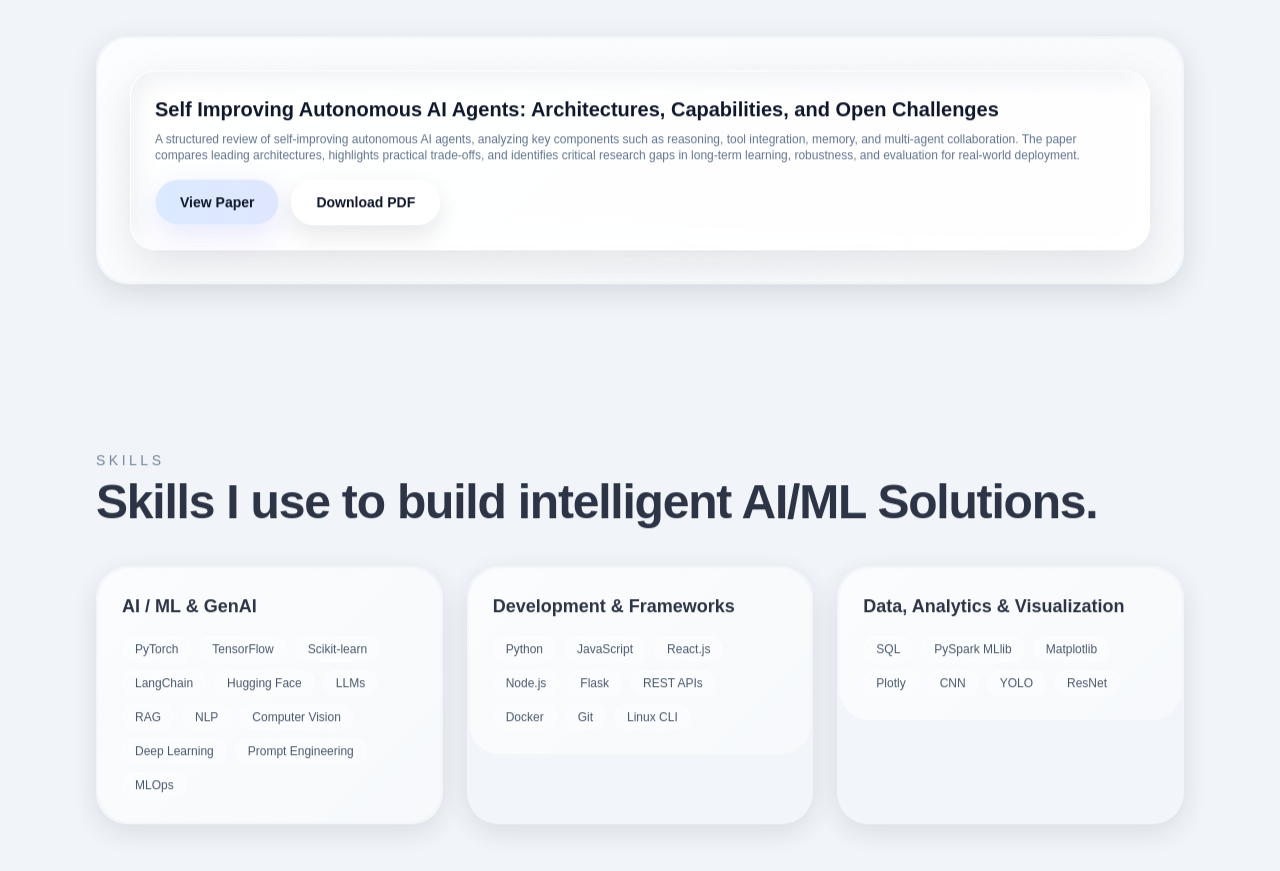
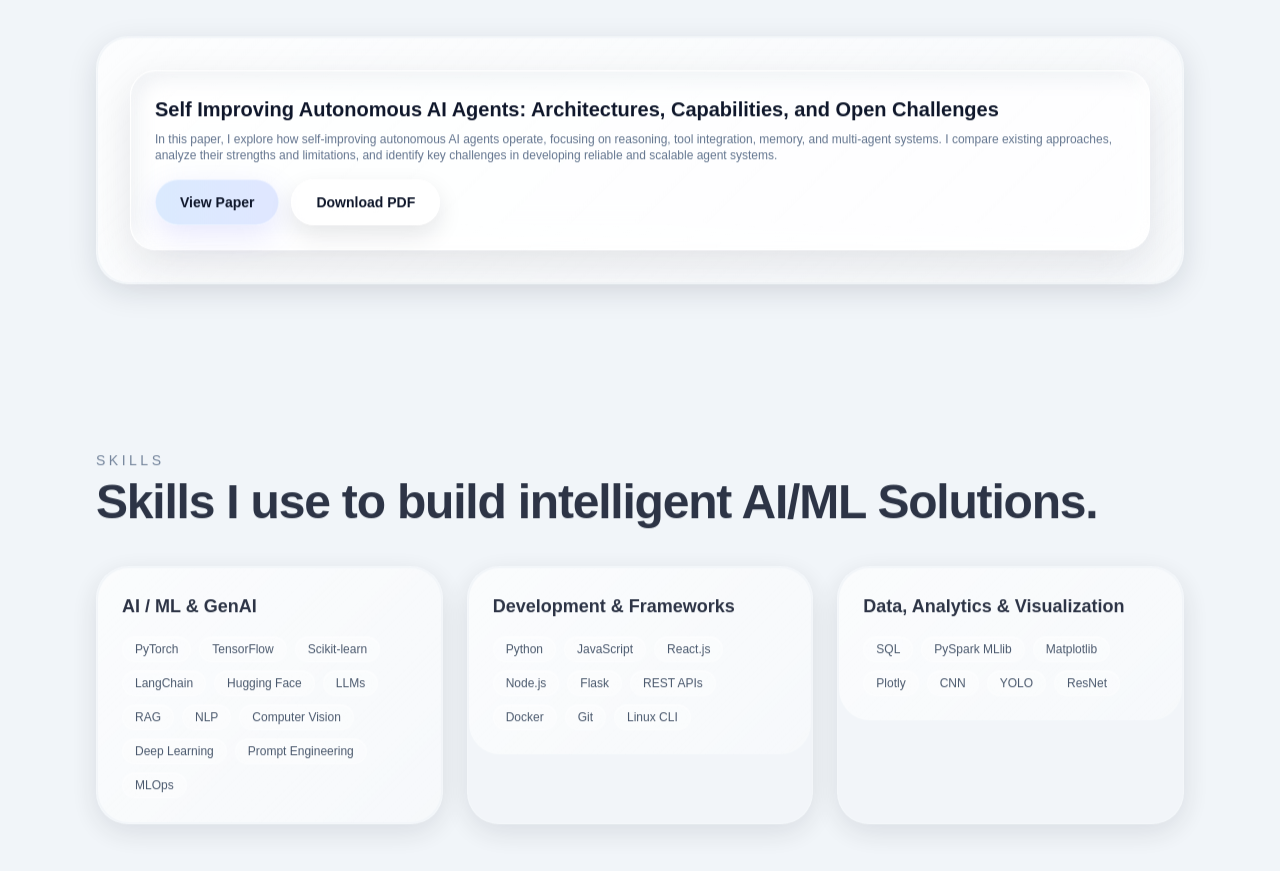
Before and after one commit to abdulxrahman-ai/abdulrahman, a Next.js app: page / in a window 1280 px wide. Shown: the part 2827-3698 px from the top of the page. Built offline with nearby package versions, Linux system fonts and the light colour scheme.

Commit message:
Update page.tsx

```diff
--- a/app/page.tsx
+++ b/app/page.tsx
@@ -849,7 +849,7 @@ className="bg-gradient-to-r from-sky-100 to-indigo-100 text-blue-800 border-blue
 </h3>
 
     <p className="mt-2 text-xs text-slate-500">
- A structured review of self-improving autonomous AI agents, analyzing key components such as reasoning, tool integration, memory, and multi-agent collaboration. The paper compares leading architectures, highlights practical trade-offs, and identifies critical research gaps in long-term learning, robustness, and evaluation for real-world deployment.
+ In this paper, I explore how self-improving autonomous AI agents operate, focusing on reasoning, tool integration, memory, and multi-agent systems. I compare existing approaches, analyze their strengths and limitations, and identify key challenges in developing reliable and scalable agent systems.
 </p>
 
     <div className="mt-4 flex gap-3">
```
